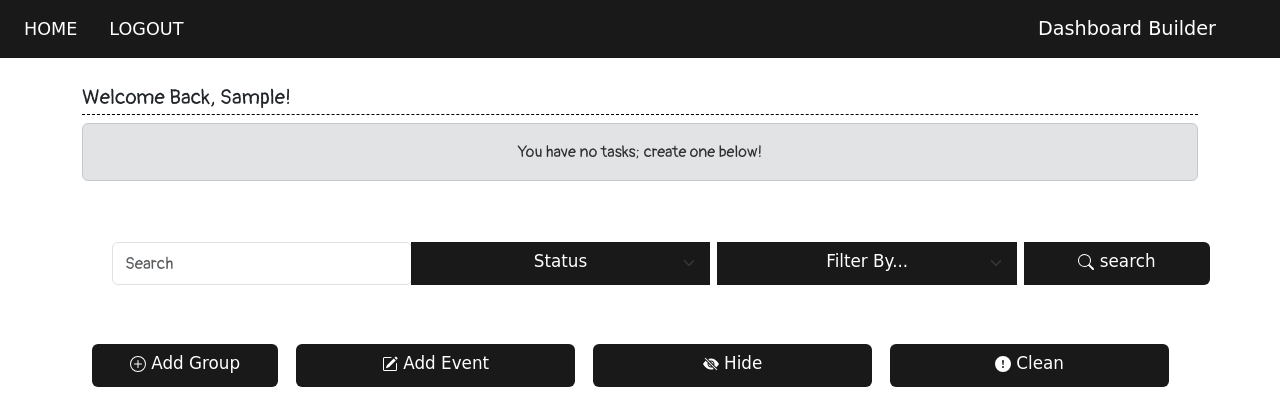
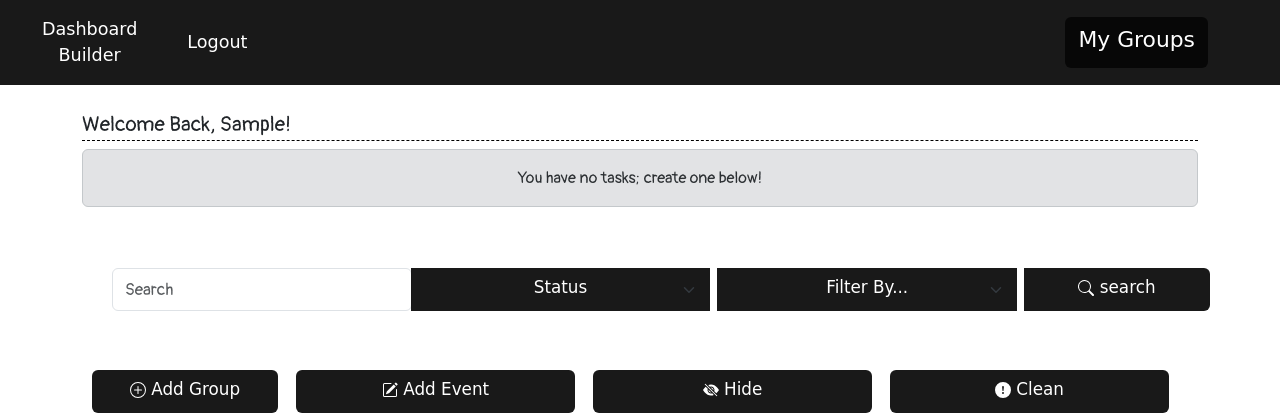
Before and after one commit to jschhie/Events-Assistant, a Flask app: page / in a window 1280 px wide. Shown: the top 420 px of the page. Run offline with Flask 2, Linux system fonts and the light colour scheme; the visitor is signed in with stand-in values (Sample User, id 1); data comes from the database, SQL or seed files in the repository; data that the repository does not hold is empty; some web fonts are replaced.

Commit message:
added side bar menu to easily navigate and view all groups

```diff
--- a/website/static/script.js
+++ b/website/static/script.js
@@ -1,3 +1,18 @@
+function goHome() {
+    document.location.href = '/';
+    return;
+}
+
+
+/*
+function gotoGroup(btn) {
+    group_name  = btn.innerText;
+    alert(group_name);
+    return;
+}*/
+
+
+
 function confirmDelete(delType) {
     if (delType == "single") {
         return confirm('Are you sure you want to delete this item?');
--- a/website/static/style.css
+++ b/website/static/style.css
@@ -50,23 +50,10 @@
     font-size: 1.1em;
 }
 
-/*
-.table-actions {
-    display: inline-flex;
-}*/
-
 .table-actions a {
     /* mobile x-small view */
     margin-bottom: 15px;
 }
-
-@media all and (min-width:768px) {
-    /* medium */
-    .table-actions a {
-        /*display: block;*/
-    }
-}
-
 
 @media all and (min-width:992px) {
     /* large */
@@ -91,6 +78,8 @@
 .navbar-nav a, .navbar-toggler-icon {
     color: white;
     font-family: 'Yomogi', cursive;
+    align-items: center;
+    display: flex;
 }
 
 .nav-item {
@@ -99,7 +88,7 @@
 }
 
 .title-header {
-    font-size: 1.2em;
+    font-size: 1.3em;
     margin-right: 5%;
 }
 
@@ -213,3 +202,8 @@
     from { opacity: 0; }
     to   { opacity: 1; }
 }
+
+.canvas-link {
+    width: 100%;
+    background-color: black;
+}
--- a/website/templates/base.html
+++ b/website/templates/base.html
@@ -38,8 +38,8 @@
             <div class="collapse navbar-collapse" id="navbar">
                 <div class="navbar-nav">
                     {% if user.is_authenticated %}
-                        <a class="nav-item nav-link" id="home" href="/">HOME</a>
-                        <a class="nav-item nav-link" id="logout" href="/logout">LOGOUT</a>
+                        <a class="nav-item nav-link" id="home" href="/">Dashboard Builder</a>
+                        <a class="nav-item nav-link" id="logout" href="/logout">Logout</a>
                     {% else %}
                         <a class="nav-item nav-link" id="login" href="/login">LOGIN</a>
                         <a class="nav-item nav-link" id="register" href="/register">REGISTER</a>
@@ -47,22 +47,37 @@
                 </div>
             </div>
 
+            {% if user.is_authenticated %}
+            <span class="title-header">
+                <button class="btn" type="button" data-bs-toggle="offcanvas" data-bs-target="#offcanvasRight" aria-controls="offcanvasRight" style="background-color: rgba(0,0,0,0.7);">My Groups</button>
+                <!--
+                    <a href="/">My Groups</a>
+                -->
+            </span>
+            {% else %}
             <span class="title-header">
                 <a href="/">Dashboard Builder</a>
             </span>
+            {% endif %}
+
         </nav>
 
-        <!--
         <div class="offcanvas offcanvas-end" tabindex="-1" id="offcanvasRight" aria-labelledby="offcanvasRightLabel">
             <div class="offcanvas-header">
               <h5 class="offcanvas-title" id="offcanvasRightLabel">My Groups</h5>
               <button type="button" class="btn-close" data-bs-dismiss="offcanvas" aria-label="Close"></button>
             </div>
             <div class="offcanvas-body">
+                <form method="POST">
+                    <button class="btn canvas-link" type="submit" name="action" value="View All">All Groups</button>
+                    {% for group in groups %}
+                    <br>
+                    <br>
+                    <button class="btn canvas-link" type="submit" name="action" value={{ "Group" + group.id|string }}>{{group.name}}</button>
+                    {% endfor %}
+                </form>
             </div>
         </div>
-        -->
-
 
     </header>
 
--- a/website/templates/home.html
+++ b/website/templates/home.html
@@ -151,10 +151,8 @@ Events Assistant | Home
           <td>{{ task.content }}</td>
         {% else %}
         <td>
-          <!-- color:transparent, not color:white to hide padded text; accounts for bookmarked-group:background-color-->
           <p>
             {{ task.content }}
-            <!-- <span style="color:transparent;">{{ "a" * (60 - task.content|length) }}</span>-->
           </p>
         </td>
         {% endif %}
--- a/website/views.py
+++ b/website/views.py
@@ -22,6 +22,23 @@ def git_update():
     return '', 200
 
 
+'''
+@views.route('/groups-<string:groupname>', methods=['POST', 'GET'])
+@login_required
+def groups(groupname):
+    # get all user's groups
+    # replace %20 with whitespace
+    print(groupname)
+
+    groups = Group.query.filter_by(user_id=current_user.id).all()
+
+    tasks = Task.query.filter_by(user_id=current_user.id). \
+            order_by(Task.bookmarked.desc(), Task.due_date_int, Task.time).all()
+
+
+    return render_template('home.html', user=current_user, tasks=tasks, isQuery=False, groups=groups, group_name=groupname)
+'''
+
 
 @views.route('/', methods=['POST', 'GET'])
 @views.route('/home', methods=['POST', 'GET'])
@@ -31,8 +48,26 @@ def home():
     groups = Group.query.filter_by(user_id=current_user.id).all()
 
     if request.method == 'POST':
+        # Go to Group
+        if request.form['action'] == 'View All':
+            print('all groups!')
+            pass
+        elif 'Group' in request.form['action']:
+            # get group id at the end of string
+            group_id = request.form['action'].replace('Group','')
+            group = Group.query.filter_by(id=group_id).first()
+
+            # default action: display all tasks
+            tasks = Task.query.filter_by(user_id=current_user.id). \
+                                order_by(Task.bookmarked.desc(), Task.due_date_int, Task.time). \
+                                filter_by(group_id=group_id).all()
+
+            print(group.id)
+            print(group.name)
+
+            return render_template('home.html', user=current_user, tasks=tasks, isQuery=False, groups=groups, group_name=group.name)
         # Search Bar
-        if request.form['action'] == 'Search':
+        elif request.form['action'] == 'Search':
             user_query = request.form['Query']
             query_filter = request.form['QueryFilter']
             group_filter = request.form['GroupFilter']
@@ -60,7 +95,7 @@ def home():
 
             elif (group_filter != "Filter By..." and group_filter != "All"):
                 if (user_query):
-                    flash("Results for " + query_filter + " that are in " + group.name, category='success')
+                    flash("Results for " + user_query + " that are in " + group.name, category='success')
                     results = all_user_tasks.filter(Task.content.contains(user_query)).filter(Task.group_id==group_filter).all()
                 else:
                     # Search * all queries with group_filter only
@@ -122,7 +157,10 @@ def create_group():
         elif request.form['action'] == 'Return Home':
             flash('Returning Home!', category='success')
             return redirect('/')
-    return render_template('create-group.html', user=current_user)
+
+    # get user's groups
+    groups = Group.query.filter_by(user_id=current_user.id).all()
+    return render_template('create-group.html', user=current_user, groups=groups)
 
 
 
@@ -161,7 +199,10 @@ def create():
         elif request.form['action'] == 'Return Home':
             flash('Returning Home!', category='success')
             return redirect('/')
-    return render_template('create.html', user=current_user)
+
+    # get user's groups
+    groups = Group.query.filter_by(user_id=current_user.id).all()
+    return render_template('create.html', user=current_user, groups=groups)
 
 
 
```
Also changed, not shown: README.md, demos/allgroups.png (added), demos/onegroup.png (added), 2 other files.
